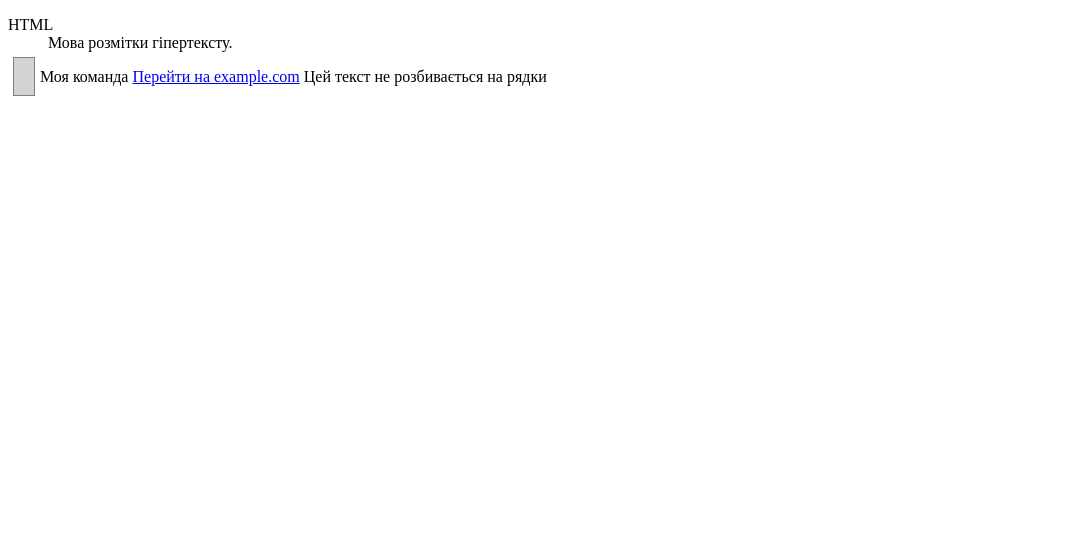
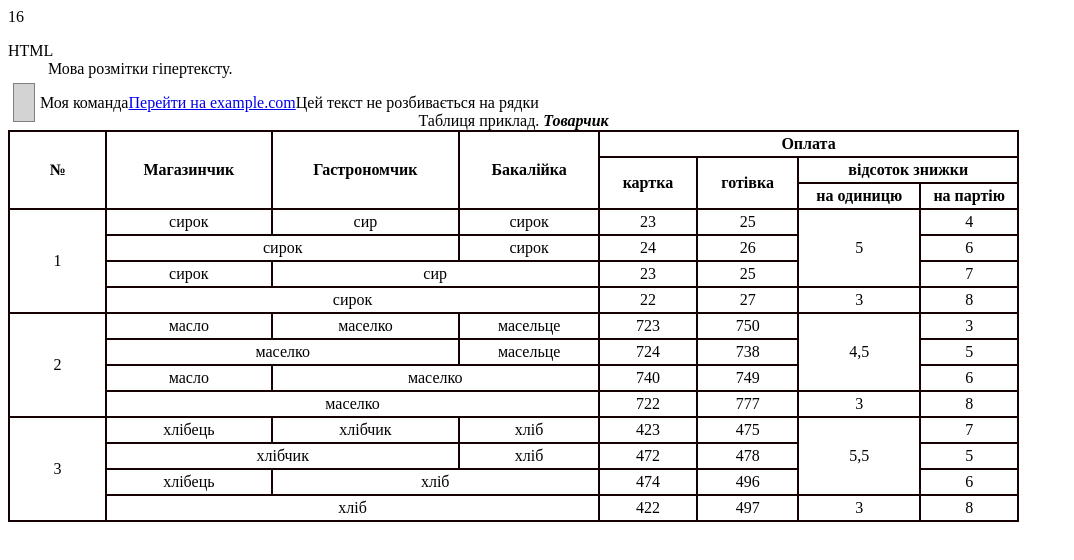
Before and after one commit to VLazorykOOP/weblab1-ChervinskaAnna, a plain HTML site: page ex.html in a window 1280 px wide. Shown: the whole page, without its empty margins (0-1074 px from the left). Drawn offline with Linux system fonts and the light colour scheme.

Commit message:
LAB 4 таблиця

```diff
--- /dev/null
+++ b/LAB4.html
@@ -0,0 +1,163 @@
+<!DOCTYPE html>
+<html lang="en">
+
+<head>
+    <meta charset="UTF-8">
+    <meta http-equiv="X-UA-Compatible" content="IE=edge">
+    <meta name="viewport" content="width=device-width, initial-scale=1.0">
+    <title>Web Lab # 1 </title>
+    <link rel="stylesheet" type="text/css" href="styles.css">
+</head>
+
+<body>
+    <div class="fixed-box"> Only for cats!!</div>
+    <div id="header">
+        <h1>HISTORY</h1>
+    </div>
+    <nav class="main-nav">
+        <ul>
+            <li><a href="secret.html">SECRET PAGE</a></li>
+            <li><a href="books.html"> BOOKS PAGE</a></li>
+            <li><a href="documents.html">DOCUMENT PAGE</a></li>
+            <li><a href="LAB4.html">LAB4 </a></li>
+            <li><a href="zvit.html">ZVIT PAGE</a></li>
+        </ul>
+    </nav>
+
+    <table>
+        <caption>Лабораторна робота №4. <b> <i> Варіант-18 </i></b> </caption>
+        <img src="img/photo_2023-10-24_20-50-20.jpg" alt="3.1" width="600" height="280">
+        <colgroup>
+            <col />
+            <col />
+            <col />
+            <col />
+            <col />
+            <col />
+            <col />
+            <col />
+            <col />
+            <col />
+            <col />
+            <col />
+            <col />
+        </colgroup>
+
+        <tr>
+            <td colspan=1 rowspan=2>1</td>
+            <td colspan=5>MEOW </td>
+            <td colspan=5>MEOW</td>
+            <td rowspan=2>MEOW</td>
+            <td rowspan=2 colspan=2>MEOW</td>
+        </tr>
+        <tr>
+            <td colspan=3>MEOW</td>
+            <td colspan=1>MEOW</td>
+            <td colspan=1>MEOW</td>
+            <td colspan=2>MEOW</td>
+            <td colspan=3>MEOW</td>
+        </tr>
+
+        <tr>
+            <td colspan=1 rowspan=2>2</td>
+            <td colspan=3>MEOW</td>
+            <td colspan=1>MEOW</td>
+            <td colspan=1>MEOW</td>
+            <td colspan=2>MEOW</td>
+            <td colspan=3>MEOW</td>
+            <td colspan=1>MEOW</td>
+            <td rowspan=2 colspan=2>MEOW</td>
+
+        </tr>
+        <tr>
+            <td colspan=3>MEOW</td>
+            <td colspan=1>MEOW</td>
+            <td colspan=1>MEOW</td>
+            <td colspan=2>MEOW</td>
+            <td colspan=3>MEOW</td>
+            <td colspan=1>MEOW</td>
+        </tr>
+
+        <tr>
+            <td colspan=1 rowspan=2>3</td>
+            <td colspan=3>MEOW</td>
+            <td colspan=1>MEOW</td>
+            <td colspan=1>MEOW</td>
+            <td colspan=2>MEOW</td>
+            <td colspan=3>MEOW</td>
+            <td colspan=1>MEOW</td>
+            <td rowspan=2 colspan=2>MEOW</td>
+
+        </tr>
+        <tr>
+            <td colspan=3>MEOW</td>
+            <td colspan=1>MEOW</td>
+            <td colspan=1>MEOW</td>
+            <td colspan=2>MEOW</td>
+            <td colspan=3>MEOW</td>
+            <td colspan=1>MEOW</td>
+        </tr>
+        <tr>
+            <td colspan=1 rowspan=2>4</td>
+            <td colspan=3>MEOW</td>
+            <td colspan=1>MEOW</td>
+            <td colspan=1>MEOW</td>
+            <td colspan=2>MEOW</td>
+            <td colspan=3>MEOW</td>
+            <td colspan=1>MEOW</td>
+            <td rowspan=2 colspan=2>MEOW</td>
+
+        </tr>
+        <tr>
+            <td colspan=3>MEOW</td>
+            <td colspan=1>MEOW</td>
+            <td colspan=1>MEOW</td>
+            <td colspan=2>MEOW</td>
+            <td colspan=3>MEOW</td>
+            <td colspan=1>MEOW</td>
+        </tr>
+
+        <tr>
+            <td colspan=1 rowspan=2>5</td>
+            <td colspan=3>MEOW</td>
+            <td colspan=1>MEOW</td>
+            <td colspan=1>MEOW</td>
+            <td colspan=2>MEOW</td>
+            <td colspan=3>MEOW</td>
+            <td colspan=1>MEOW</td>
+            <td rowspan=2 colspan=2>MEOW</td>
+
+        </tr>
+        <tr>
+            <td colspan=3>MEOW</td>
+            <td colspan=1>MEOW</td>
+            <td colspan=1>MEOW</td>
+            <td colspan=2>MEOW</td>
+            <td colspan=3>MEOW</td>
+            <td colspan=1>MEOW</td>
+        </tr>
+
+        <tr>
+            <td colspan=1 rowspan=1>6</td>
+            <td colspan=3>MEOW</td>
+            <td colspan=1>MEOW</td>
+            <td colspan=1>MEOW</td>
+            <td colspan=2>MEOW</td>
+            <td colspan=3>MEOW</td>
+            <td colspan=1>MEOW</td>
+            <td colspan=2>MEOW</td>
+        </tr>
+
+        <tr>
+            <td colspan=4>7</td>
+            <td colspan=1>MEOW </td>
+            <td colspan=1>MEOW</td>
+            <td colspan=6>MEOW</td>
+            <td colspan=2>MEOW</td>
+        </tr>
+        </tr>
+    </table>
+
+</body>
+
+</html>
--- a/ex.html
+++ b/ex.html
@@ -17,43 +17,129 @@
 </head>
 
 <body>
-    <!-- <ul title="Це мій список" compact style="font-style: italic;" type="disc">
-        <li>Елемент списку 1</li>
-        <li>Елемент списку 2</li>
-        <li>Елемент списку 3</li>
-    </ul> -->
+    <table>
+        <caption>Таблиця приклад. <b> <i>Товарчик </i></b> </caption>
+        <thead id=tbht>
+            <tr>
+                <th rowspan=3>№</th>
+                <th rowspan=3>Магазинчик</th>
+                <th rowspan=3>Гастрономчик</th>
+                <th rowspan=3>Бакалійка</th>
+                <th colspan=4>Оплата</th>
+            </tr>
+            <tr>
+                <th rowspan=2>картка</th>
+                <th rowspan=2> готівка </th>
+                <th colspan=2> відсоток знижки</th>
+            </tr>
+            <tr>
+                <th> на одиницю </th>
+                <th> на партію </th>
+                16
+            </tr>
 
-    <!-- Тег <ol> з атрибутами
-    <ol title="Це мій нумерований список" type="1" lang="en">
-        <li>Елемент списку 1</li>
-        <li>Елемент списку 2</li>
-        <li>Елемент списку 3</li>
-    </ol> -->
+        </thead>
+        <tbody id=tbbg>
+            <tr>
+                <td rowspan=4>1</td>
+                <td>сирок</td>
+                <td>сир</td>
+                <td>сирок</td>
+                <td>23</td>
+                <td>25</td>
+                <td rowspan=3>5</td>
+                <td>4</td>
+            </tr>
+            <tr>
+                <td colspan=2>сирок</td>
+                <td>
+                    сирок</td>
+                <td>24</td>
+                <td>26</td>
+                <td>6</td>
+            </tr>
+            <tr>
+                <td>сирок</td>
+                <td colspan=2>
+                    сир</td>
+                <td>23</td>
+                <td>25</td>
+                <td>7</td>
+            </tr>
+            <tr>
+                <td colspan=3> сирок</td>
+                <td>22</td>
+                <td>27</td>
+                <td>3</td>
+                <td>8</td>
+            </tr>
 
-    <!-- Ще один нумерований список з іншим типом маркерів -->
-    <!-- <ol title="Інший нумерований список" type="a">
-        <li>Елемент списку A</li>
-        <li>Елемент списку B</li>
-        <li>Елемент списку C</li>
-    </ol> -->
+            <tr>
+                <td rowspan=4>2</td>
+                <td>масло</td>
+                <td>маселко</td>
+                <td>масельце</td>
+                <td>723</td>
+                <td>750</td>
+                <td rowspan=3>4,5</td>
+                <td>3</td>
+            </tr>
+            <tr>
+                <td colspan=2>маселко</td>
+                <td>масельце</td>
+                <td>724</td>
+                <td>738</td>
+                <td>5</td>
+            </tr>
+            <tr>
+                <td>масло</td>
+                <td colspan=2>
+                    маселко</td>
+                <td>740</td>
+                <td>749</td>
+                <td>6</td>
+            </tr>
+            <tr>
+                <td colspan=3> маселко</td>
+                <td>722</td>
+                <td>777</td>
+                <td>3</td>
+                <td>8</td>
+            </tr>
 
-    <!-- <ul>
-        Тег <li> з атрибутом id
-        <li id="item1">Елемент списку 1</li>
-
-        Інший елемент списку з атрибутом id
-        <li id="item2">Елемент списку 2</li>
-    </ul> -->
-
-    <!-- Тег <dl> з атрибутом id -->
-    <!-- <dl id="descriptionList">
-        Тег <dt> визначає термін
-        <dt>Термін:</dt>
-
-        Тег <dd> визначає опис терміна
-        <dd id="descriptionTerm" title="Додатковий опис терміна">Це опис терміна.</dd>
-    </dl> -->
-
+            <tr>
+                <td rowspan=4>3</td>
+                <td>хлібець</td>
+                <td>хлібчик</td>
+                <td>хліб</td>
+                <td>423</td>
+                <td>475</td>
+                <td rowspan=3>5,5</td>
+                <td>7</td>
+            </tr>
+            <tr>
+                <td colspan=2>хлібчик</td>
+                <td>
+                    хліб</td>
+                <td>472</td>
+                <td>478</td>
+                <td>5</td>
+            </tr>
+            <tr>
+                <td>хлібець</td>
+                <td colspan=2>
+                    хліб</td>
+                <td>474</td>
+                <td>496</td>
+                <td>6</td>
+            </tr>
+            <tr>
+                <td colspan=3>хліб</td>
+                <td>422</td>
+                <td>497</td>
+                <td>3</td>
+                <td>8</td>
+            </tr>
 
             <!-- Тег <dl> -->
             <dl>
@@ -68,8 +154,8 @@
             <command style="color: red;" disabled>Моя команда</command>
 
             <!-- Тег <a> з різними атрибутами -->
-    <a href="https://www.example.com" title="Посилання на прикладний сайт" rel="noopener noreferrer" type="text/html"
-        shape="rect" tabindex="1">Перейти на example.com</a>
+            <a href="https://www.example.com" title="Посилання на прикладний сайт" rel="noopener noreferrer"
+                type="text/html" shape="rect" tabindex="1">Перейти на example.com</a>
 
             <!-- <nav class="main-nav">
         <ul>
--- a/styles.css
+++ b/styles.css
@@ -30,6 +30,48 @@ li {
     background-color: #f0f0f0;
     padding: 20px;
     border: 1px solid #ccc;
+}
+
+
+table {
+    border-collapse: collapse;
+    border: 2px solid black;
+    width: 80%;
+}
+
+td,
+th {
+    border: 2px solid #150101;
+    padding: 3px;
+    text-align: center;
+    width: 50px;
+}
+
+table col {
+    width: 50px;
+}
+
+.first-cell {
+    width: 20px;
+    height: 30px;
+    border: 10px solid black;
+}
+
+.SF-cell {
+    width: 20px;
+    height: 10px;
+    border: 3px solid;
+}
+
+.Six-cell {
+    width: 20px;
+    height: 10px;
+    border: 3px solid;
+}
+
+.large-cell {
+    width: 150px;
+    border: 10px solid black;
 }
 
 
```
Also changed, not shown: books.html (+2 -0 lines), documents.html (+1 -0 lines), secret.html (+1 -0 lines), zvit.html (+1 -0 lines), img/photo_2023-10-24_20-50-20.jpg (added). Lines whose indentation alone changed are shown as unchanged.
